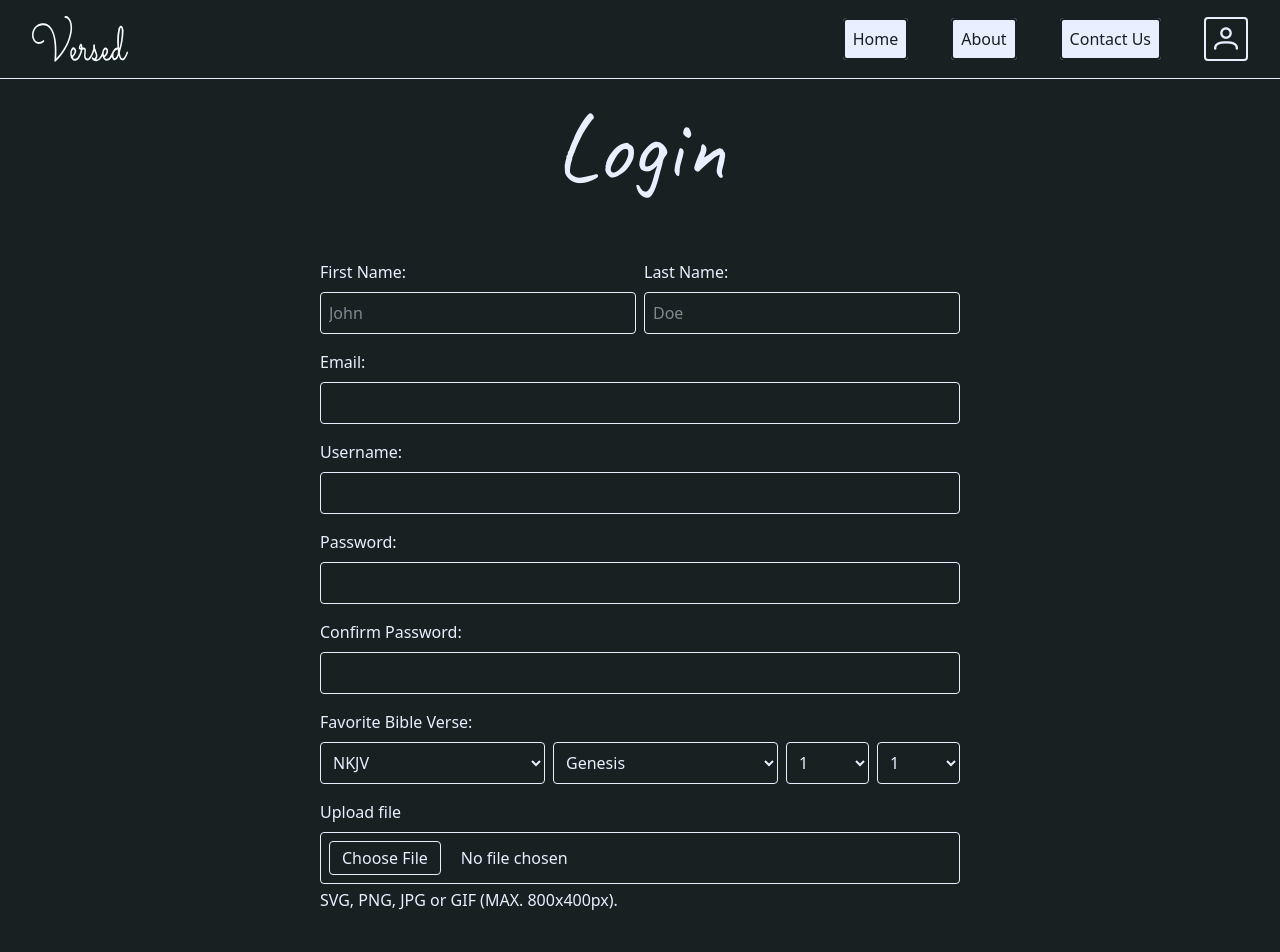
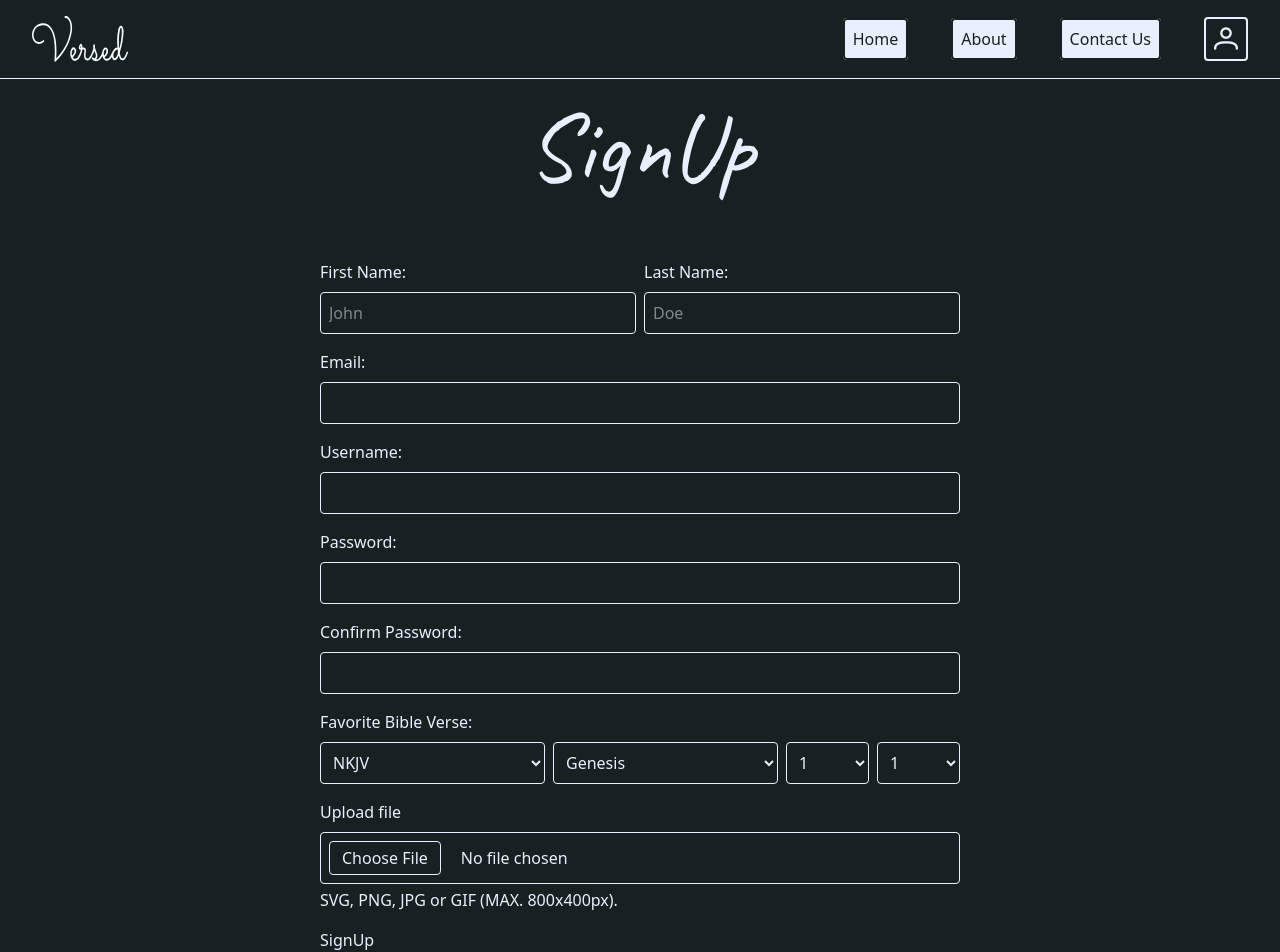
Before and after one commit to Techkie-Creations/versed, a Vue app in the folder client/: page /auth/login in a window 1280 px wide. Before the commit the page ends 928 px from the top, so only its background shows below. Built offline with nearby package versions, Linux system fonts and the light colour scheme; a web font is replaced by a local one.

Commit message:
updated routes and renamed login page to signup

```diff
--- a/client/src/router/index.ts
+++ b/client/src/router/index.ts
@@ -1,6 +1,6 @@
 import { createRouter, createWebHistory } from "vue-router";
 import Landing from "../views/Landing.vue";
-import Login from "@/views/Login.vue";
+import Signup from "@/views/Signup.vue";
 import NotFound from "@/views/NotFound.vue";
 
 const router = createRouter({
@@ -14,7 +14,7 @@ const router = createRouter({
     {
       path: "/auth/login",
       name: "login",
-      component: Login,
+      component: Signup,
     },
     {
       path: "/:catchAll(.*)",
--- a/client/src/views/Login.vue
+++ b/client/src/views/Signup.vue
@@ -1,8 +1,8 @@
 <script setup></script>
 
 <template>
-  <h1 class="font-caveat text-center text-8xl mt-25">Login</h1>
-  <div class="w-[50vw] mx-auto mt-16">
+  <h1 class="font-caveat text-center text-8xl mt-25">SignUp</h1>
+  <form class="w-[50vw] mx-auto mt-16">
     <div class="flex justify-between mb-4 gap-2">
       <div class="first w-1/2">
         <label for="first name" class="block mb-2">First Name:</label>
@@ -70,5 +70,6 @@
         SVG, PNG, JPG or GIF (MAX. 800x400px).
       </p>
     </div>
-  </div>
+    <button type="submit">SignUp</button>
+  </form>
 </template>
```
